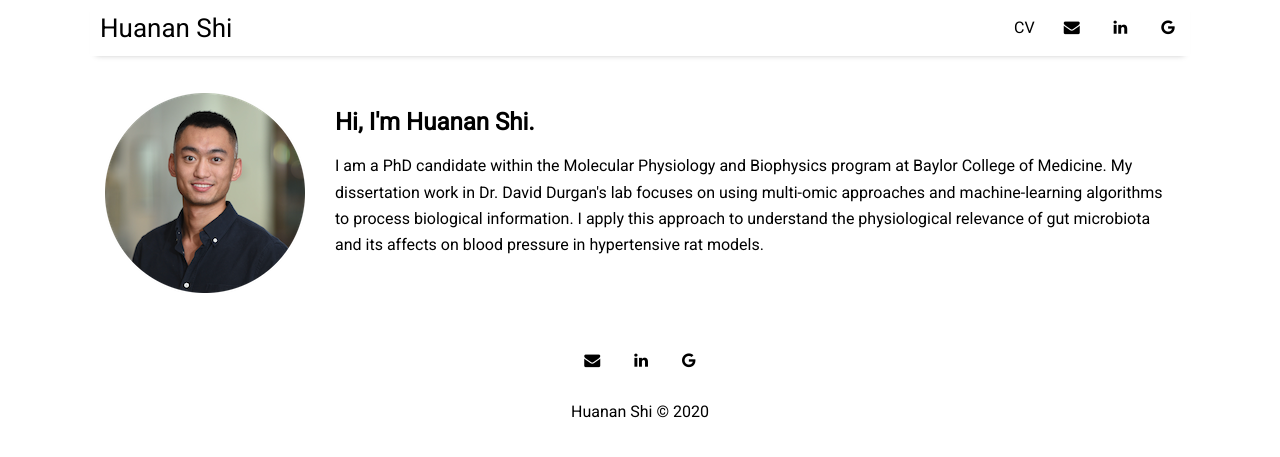
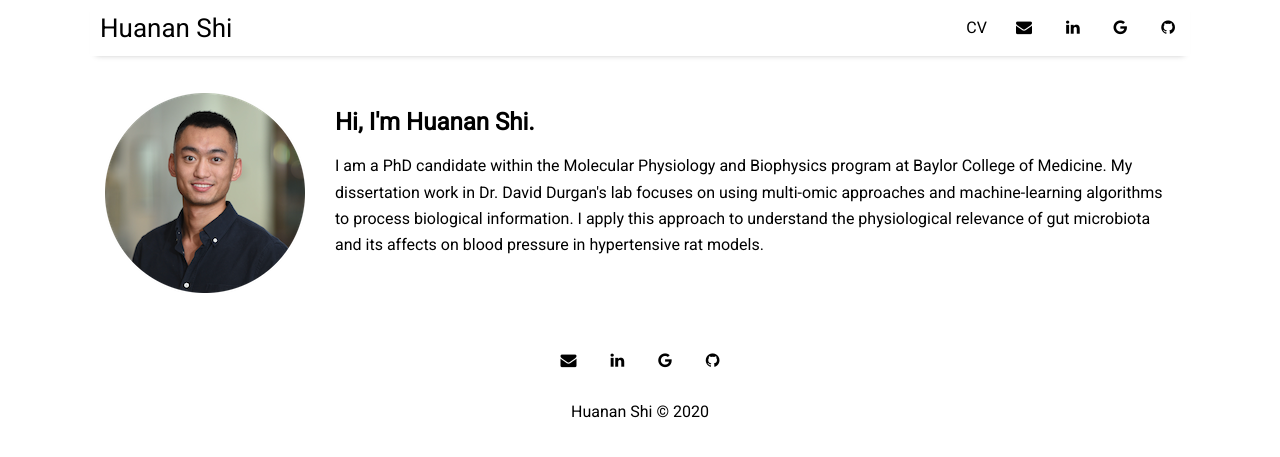
Before and after one commit to huananfshi/huananfshi.github.io, a Jekyll site: the page built from index.html, in a window 1280 px wide. Shown: the top 457 px of the page. Built offline with Jekyll 4.4.1, drawn with Linux system fonts in a browser that asks for light colours; nearby versions of some CDN libraries; the list of posts is cut into pages by our own code.

Commit message:
Update settings.yml

```diff
--- a/_data/settings.yml
+++ b/_data/settings.yml
@@ -13,6 +13,7 @@ social:
 - {icon: 'envelope', link: 'mailto:huanan.shi@bcm.edu'}
 - {icon: 'linkedin', link: 'https://www.linkedin.com/in/fredhnshi/'}
 - {icon: 'google', link: 'https://scholar.google.com/citations?hl=en&user=xdfuE6sAAAAJ'}
+- {icon: 'github', link: 'https://github.com/huananfshi/'}
 
 
 # Available social icons are powered by Font Awesome, so you can use any icon that they offer
```
